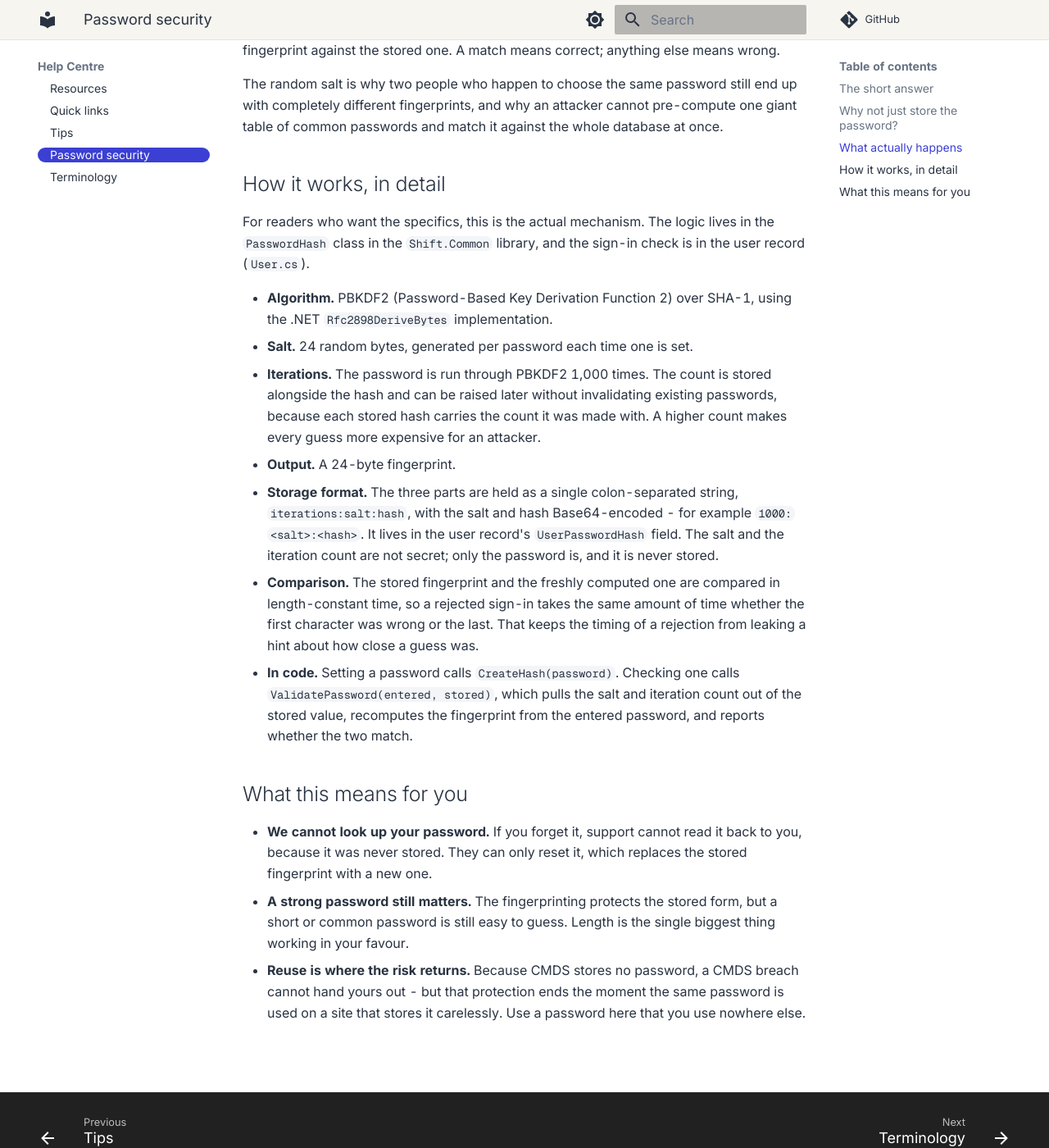
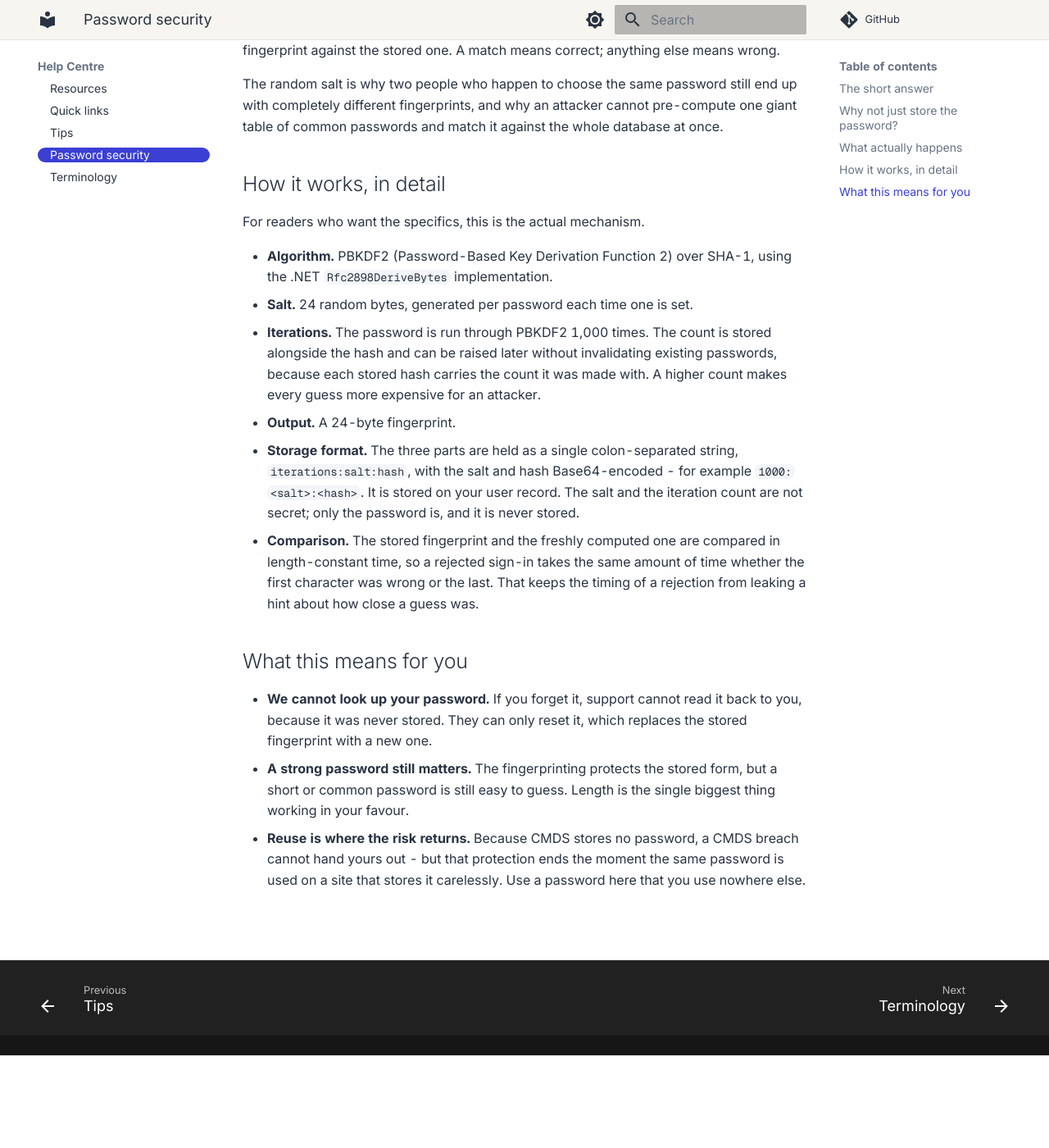
Before and after one commit to cmds-app/docs, an MkDocs documentation site: the page built from docs/help/password-security.md, in a window 1280 px wide and 1400 px high, scrolled down 1274 px. Shown: the whole window at 82% size. Built offline with MkDocs 1.6.1 and Material for MkDocs 9.7.7, drawn with Linux system fonts in a browser that asks for light colours; comment, search, counter and statistics services are not loaded; after the commit the page ends 2561 px from its top, so only the background shows below that.

Commit message:
docs(help): remove internal class names from the password security page

```diff
--- a/docs/help/password-security.md
+++ b/docs/help/password-security.md
@@ -28,15 +28,14 @@ The random salt is why two people who happen to choose the same password still e
 
 ## How it works, in detail
 
-For readers who want the specifics, this is the actual mechanism. The logic lives in the `PasswordHash` class in the `Shift.Common` library, and the sign-in check is in the user record (`User.cs`).
+For readers who want the specifics, this is the actual mechanism.
 
 - **Algorithm.** PBKDF2 (Password-Based Key Derivation Function 2) over SHA-1, using the .NET `Rfc2898DeriveBytes` implementation.
 - **Salt.** 24 random bytes, generated per password each time one is set.
 - **Iterations.** The password is run through PBKDF2 1,000 times. The count is stored alongside the hash and can be raised later without invalidating existing passwords, because each stored hash carries the count it was made with. A higher count makes every guess more expensive for an attacker.
 - **Output.** A 24-byte fingerprint.
-- **Storage format.** The three parts are held as a single colon-separated string, `iterations:salt:hash`, with the salt and hash Base64-encoded - for example `1000:<salt>:<hash>`. It lives in the user record's `UserPasswordHash` field. The salt and the iteration count are not secret; only the password is, and it is never stored.
+- **Storage format.** The three parts are held as a single colon-separated string, `iterations:salt:hash`, with the salt and hash Base64-encoded - for example `1000:<salt>:<hash>`. It is stored on your user record. The salt and the iteration count are not secret; only the password is, and it is never stored.
 - **Comparison.** The stored fingerprint and the freshly computed one are compared in length-constant time, so a rejected sign-in takes the same amount of time whether the first character was wrong or the last. That keeps the timing of a rejection from leaking a hint about how close a guess was.
-- **In code.** Setting a password calls `CreateHash(password)`. Checking one calls `ValidatePassword(entered, stored)`, which pulls the salt and iteration count out of the stored value, recomputes the fingerprint from the entered password, and reports whether the two match.
 
 ## What this means for you
 
```
